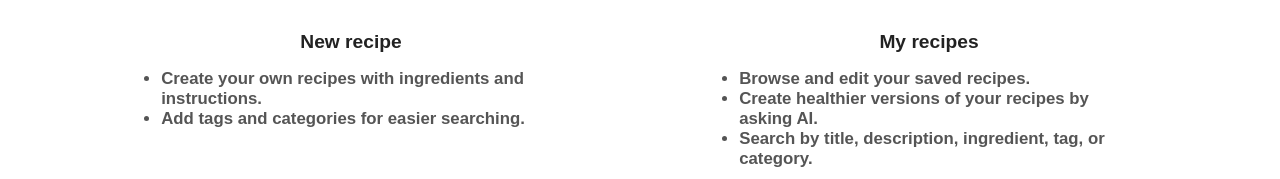
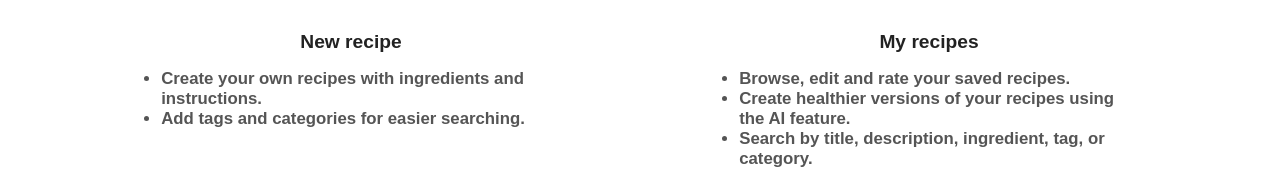
Before and after one commit to ktzanak/rema, a React (Vite) app in the folder rema-frontend/: page / in a window 1280 px wide. Shown: the part 316-495 px from the top of the page. Built offline with nearby package versions, Linux system fonts and the light colour scheme; no server answers.

Commit message:
finalized content of the user tips section

```diff
--- a/rema-frontend/src/components/Home.jsx
+++ b/rema-frontend/src/components/Home.jsx
@@ -155,8 +155,11 @@ export default function Home() {
                   listStyle: "disc",
                 }}
               >
-                <li>Browse and edit your saved recipes.</li>
-                <li>Create healthier versions of your recipes by asking AI.</li>
+                <li>Browse, edit and rate your saved recipes.</li>
+                <li>
+                  Create healthier versions of your recipes using the AI
+                  feature.
+                </li>
                 <li>
                   Search by title, description, ingredient, tag, or category.
                 </li>
```
